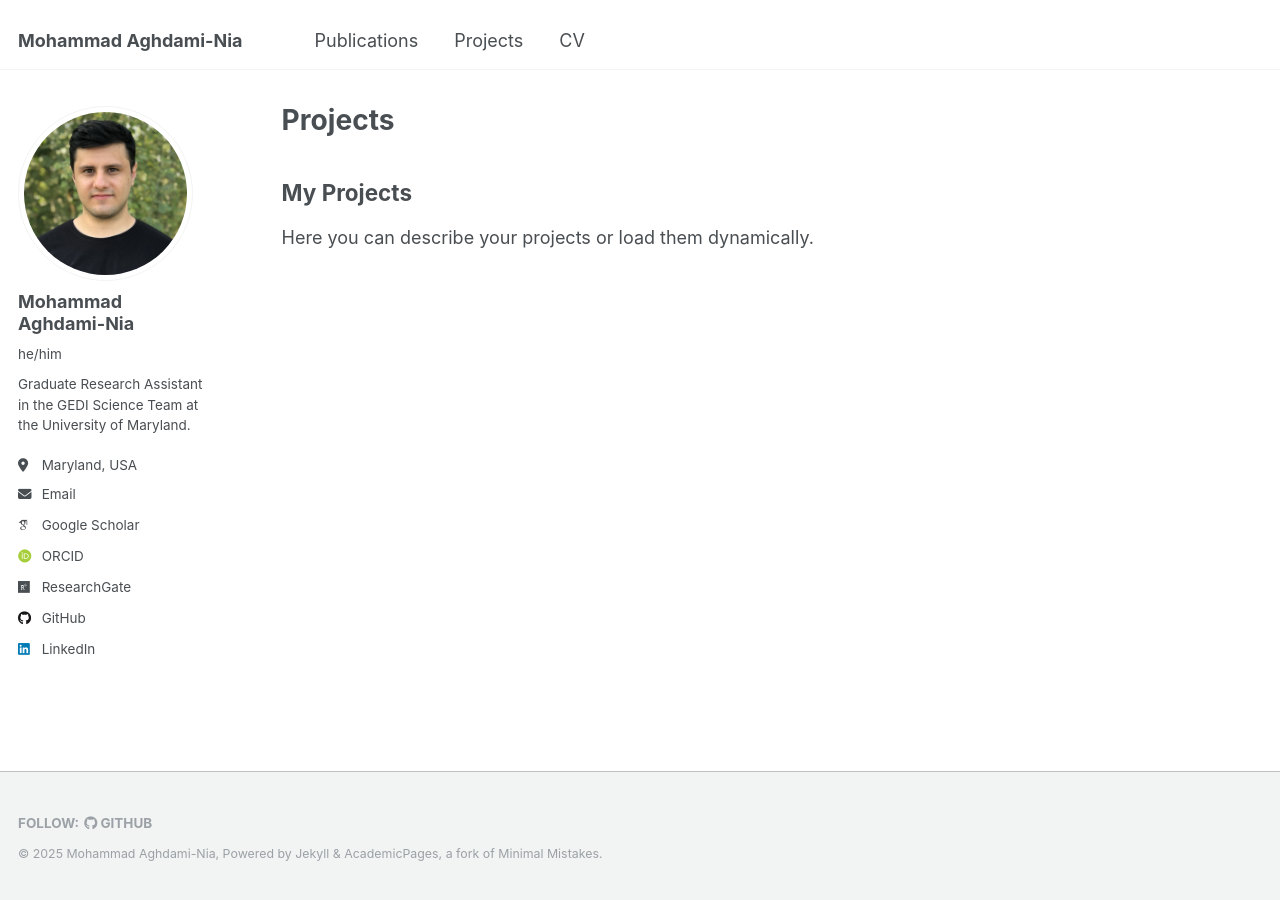
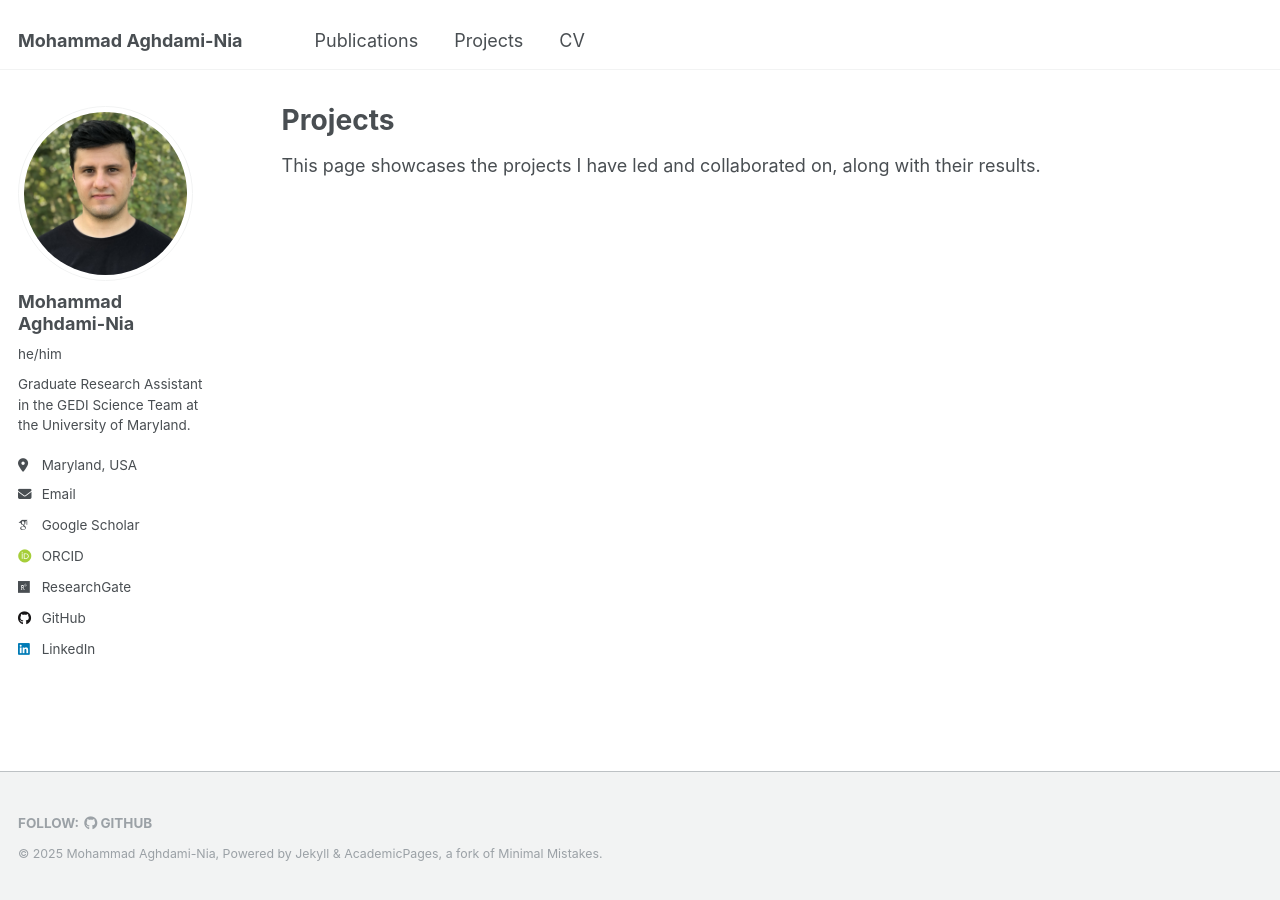
Before and after one commit to mo-agh/mo-agh.github.io, a Jekyll site: the page built from _pages/projects.md, in a window 1280 px wide. Built offline with Jekyll 4.4.1, drawn with Linux system fonts in a browser that asks for light colours; some web fonts are replaced.

Commit message:
Update projects.md

```diff
--- a/_pages/projects.md
+++ b/_pages/projects.md
@@ -5,6 +5,4 @@ permalink: /projects/
 author_profile: true
 ---
 
-## My Projects
-
-Here you can describe your projects or load them dynamically.
+This page showcases the projects I have led and collaborated on, along with their results.
```
